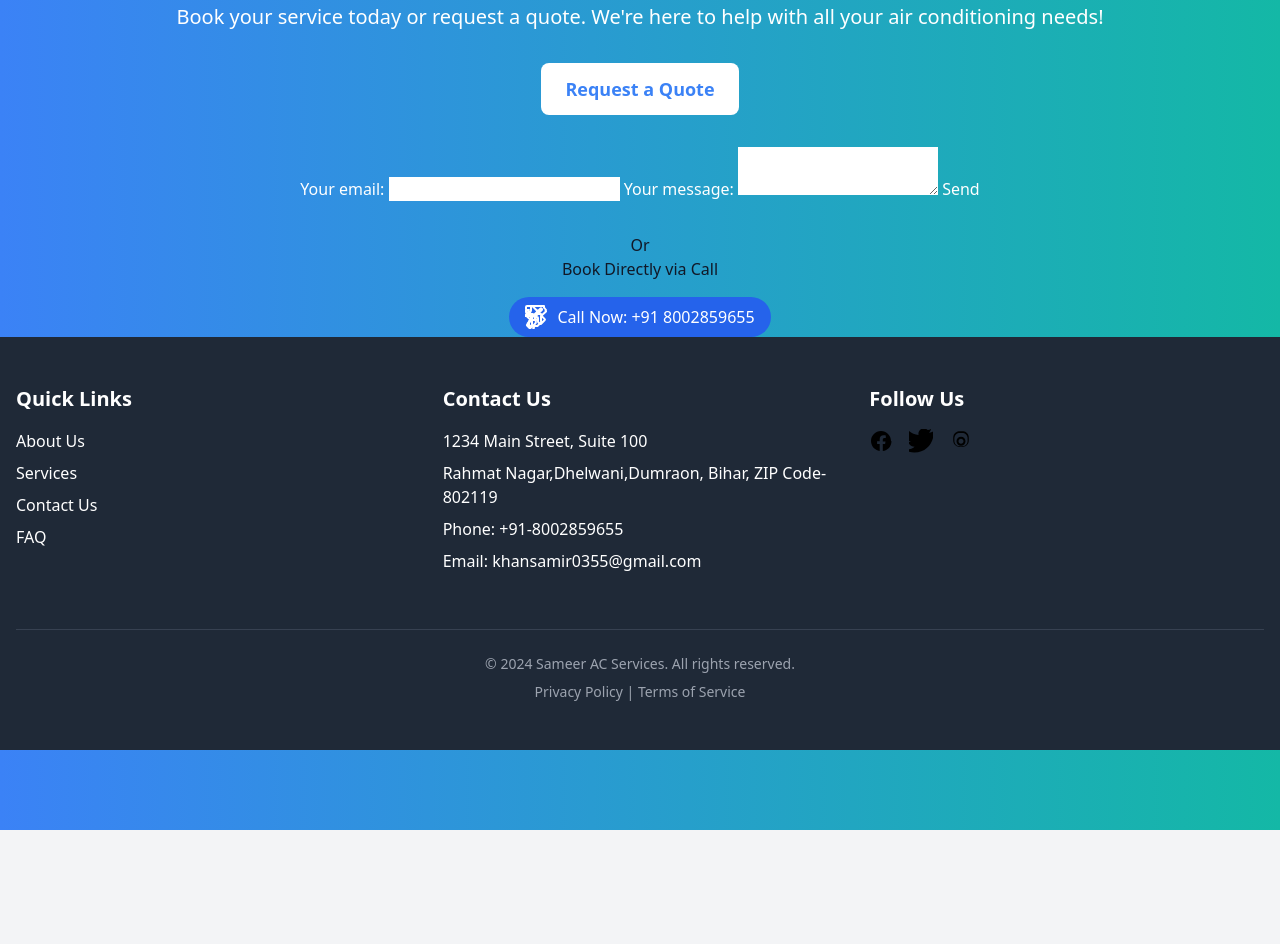
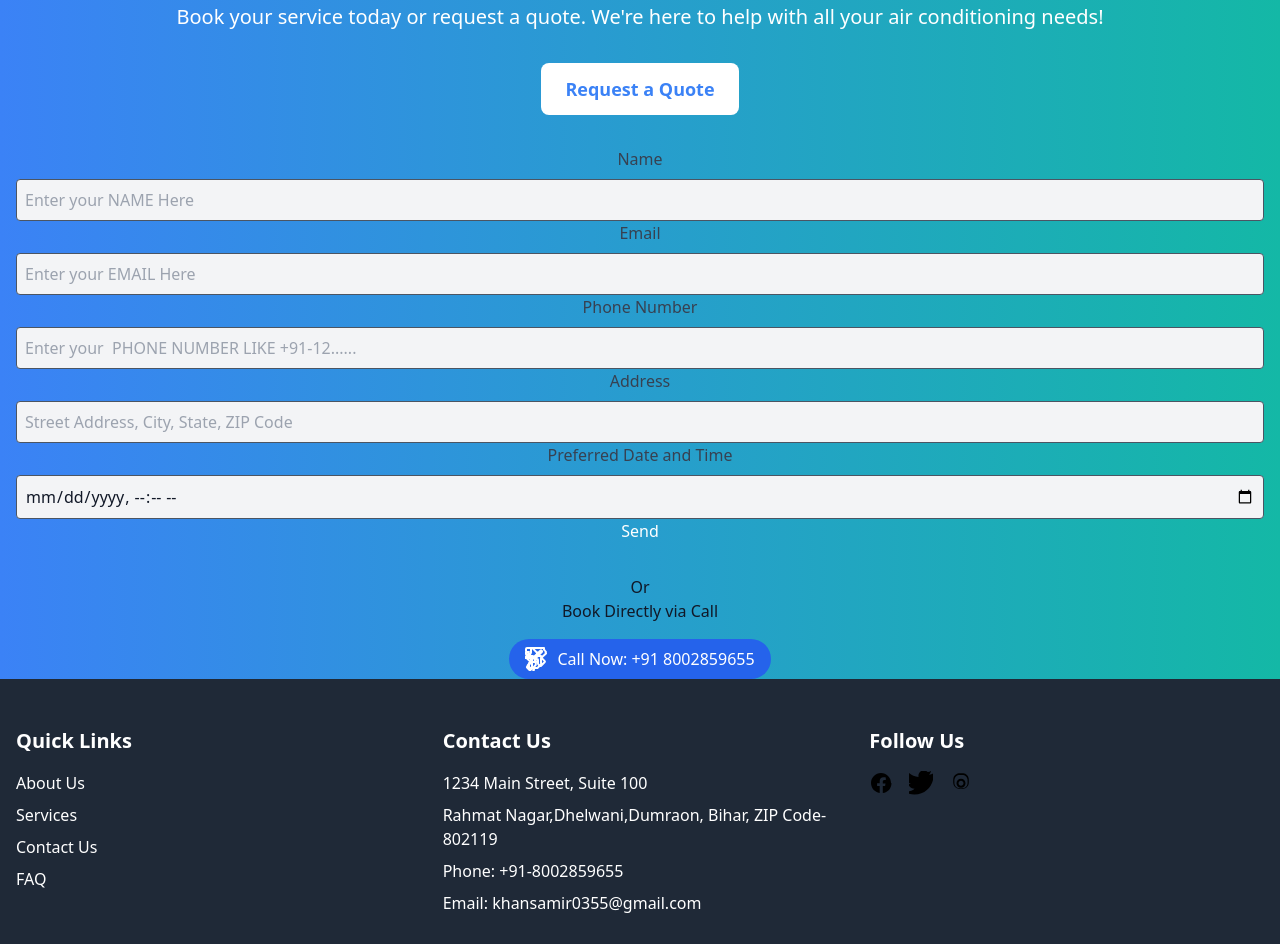
Before and after one commit to NextGenDeveloper1/sameer, a website: page index.html in a window 1280 px wide. Shown: the part 3770-4714 px from the top of the page. Before the commit the page ends 4600 px from the top, so only its background shows below. Drawn offline with nearby package versions, Linux system fonts and the light colour scheme.

Commit message:
Update index.html

```diff
--- a/index.html
+++ b/index.html
@@ -355,15 +355,39 @@
         <form action="https://formspree.io/f/mnnqaeyz"
   method="POST"
 >
-  <label>
-    Your email:
-    <input type="email" name="email">
-  </label>
-  <label>
-    Your message:
-    <textarea name="message"></textarea>
-  </label>
+
+  <!-- Customer Name -->
+        <div class="flex flex-col space-y-2">
+            <label for="name" class="text-gray-700">Name</label>
+            <input type="text" id="name" name="name" required class="p-2 border border-gray-600 rounded w-full bg-gray-100 text-gray-900" placeholder="Enter your NAME Here">
+        </div>
+
+        <!-- Email -->
+        <div class="flex flex-col space-y-2">
+            <label for="email" class="text-gray-700">Email</label>
+            <input type="email" id="email" name="email" required class="p-2 border border-gray-600 rounded w-full bg-gray-100 text-gray-900"placeholder="Enter your EMAIL Here">
+        </div>
+
+        <!-- Phone Number -->
+        <div class="flex flex-col space-y-2">
+            <label for="phone" class="text-gray-700">Phone Number</label>
+            <input type="tel" id="phone" name="phone" required class="p-2 border border-gray-600 rounded w-full bg-gray-100 text-gray-900"placeholder="Enter your  PHONE NUMBER LIKE +91-12......">
+        </div>
+
+        <!-- Address -->
+        <div class="flex flex-col space-y-2">
+            <label for="address" class="text-gray-700">Address</label>
+            <input type="text" id="address" name="address" class="p-2 border border-gray-600 rounded w-full bg-gray-100 text-gray-900" placeholder="Street Address, City, State, ZIP Code">
+        </div>
+        <!-- Preferred Date and Time -->
+        <div class="flex flex-col space-y-2">
+            <label for="preferred-date" class="text-gray-700">Preferred Date and Time</label>
+            <input type="datetime-local" id="preferred-date" name="preferred-date" required class="p-2 border border-gray-600 rounded w-full bg-gray-100 text-gray-900"placeholder="share a TIME for us">
+        </div>
+
+
   <!-- your other form fields go here -->
+
   <button type="submit">Send</button>
 
         </form>
```
